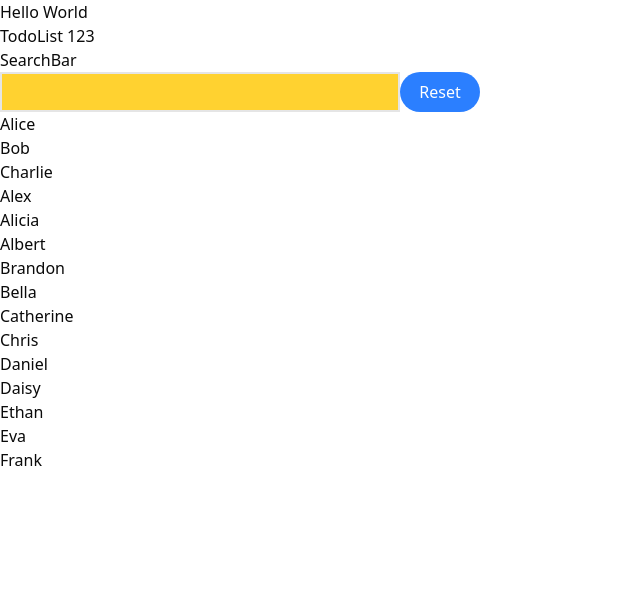
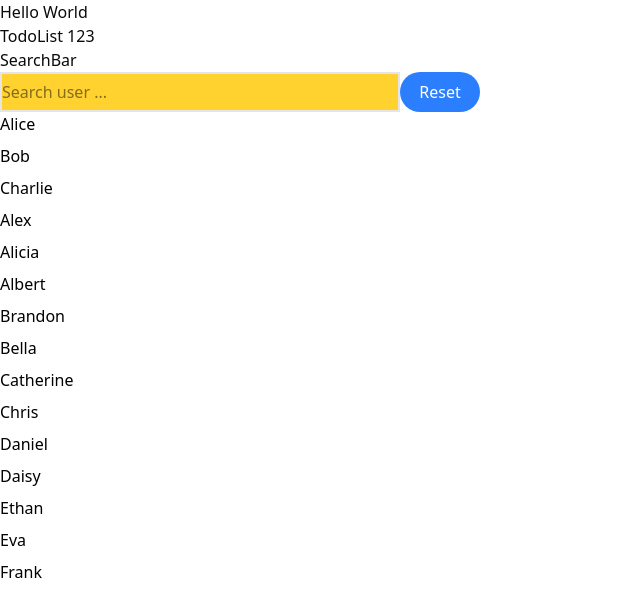
Before and after one commit to hatakiii/hobby, a Next.js app: page / in a window 1280 px wide. Shown: the top 616 px of the page, without its empty margins (0-640 px from the left). Built offline with nearby package versions, Linux system fonts and the light colour scheme.

Commit message:
search using includes

```diff
--- a/components/myComponents/SearchBar.tsx
+++ b/components/myComponents/SearchBar.tsx
@@ -21,18 +21,61 @@ export const SearchBar = () => {
     "Eva",
     "Frank",
   ];
+
+  const handleReset = () => {
+    setSearch("");
+  };
+
+  const handleChange = (e: React.ChangeEvent<HTMLInputElement>) => {
+    setSearch(e.target.value);
+  };
+
+  const matchCount = names.filter(
+    (name) => search && name.toLowerCase().includes(search.toLowerCase())
+  ).length;
   return (
     <div>
       SearchBar
       <div className="flex">
-        <input type="text" className="w-100 h-10 border-2 bg-amber-300" />
-        <button className="w-20 h-10 bg-blue-500 text-white rounded-4xl flex items-center justify-center">
+        <input
+          type="text"
+          placeholder="Search user ..."
+          value={search}
+          onChange={handleChange}
+          className="w-100 h-10 border-2 bg-amber-300"
+        />
+        <button
+          onClick={handleReset}
+          className="w-20 h-10 bg-blue-500 text-white rounded-4xl flex items-center justify-center"
+        >
           Reset
         </button>
       </div>
-      {names.map((name) => (
-        <div key={name}>{name}</div>
-      ))}
+      {search && (
+        <p>
+          Found {matchCount} match{matchCount !== 1 ? "es" : ""}
+        </p>
+      )}
+      <ul>
+        {names.map((name, idx) => {
+          const match =
+            search && name.toLowerCase().includes(search.toLowerCase());
+          //Энэ бол iteration бүрийн local variable
+          return (
+            <li
+              key={idx}
+              style={{
+                color: match ? "blue" : "black",
+                fontWeight: match ? "bold" : "normal",
+                marginBottom: "0.5rem",
+              }}
+            >
+              {name}
+            </li>
+          );
+        })}
+      </ul>
+      {search && <p>Found match</p>}
     </div>
   );
 };
```
